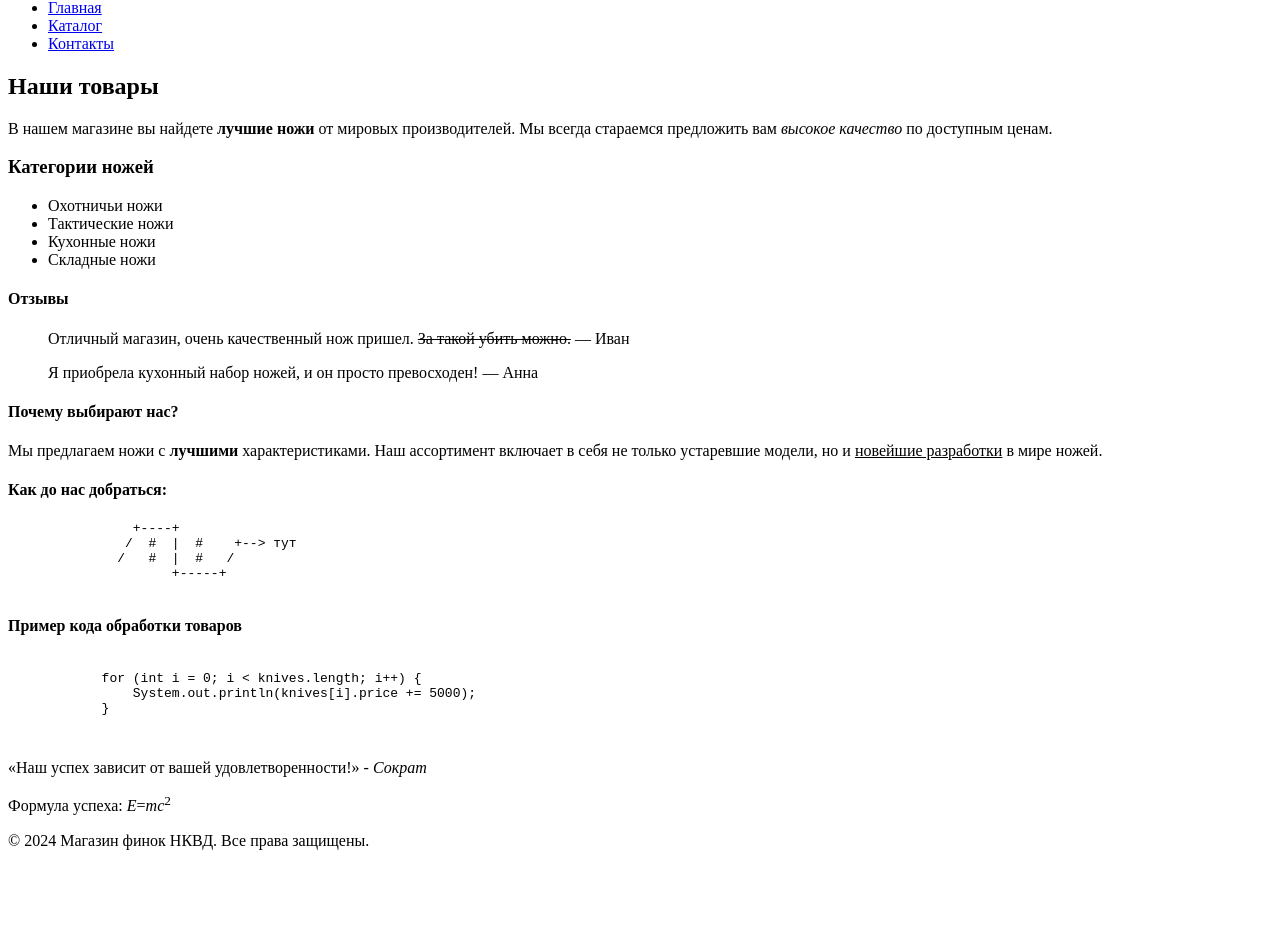
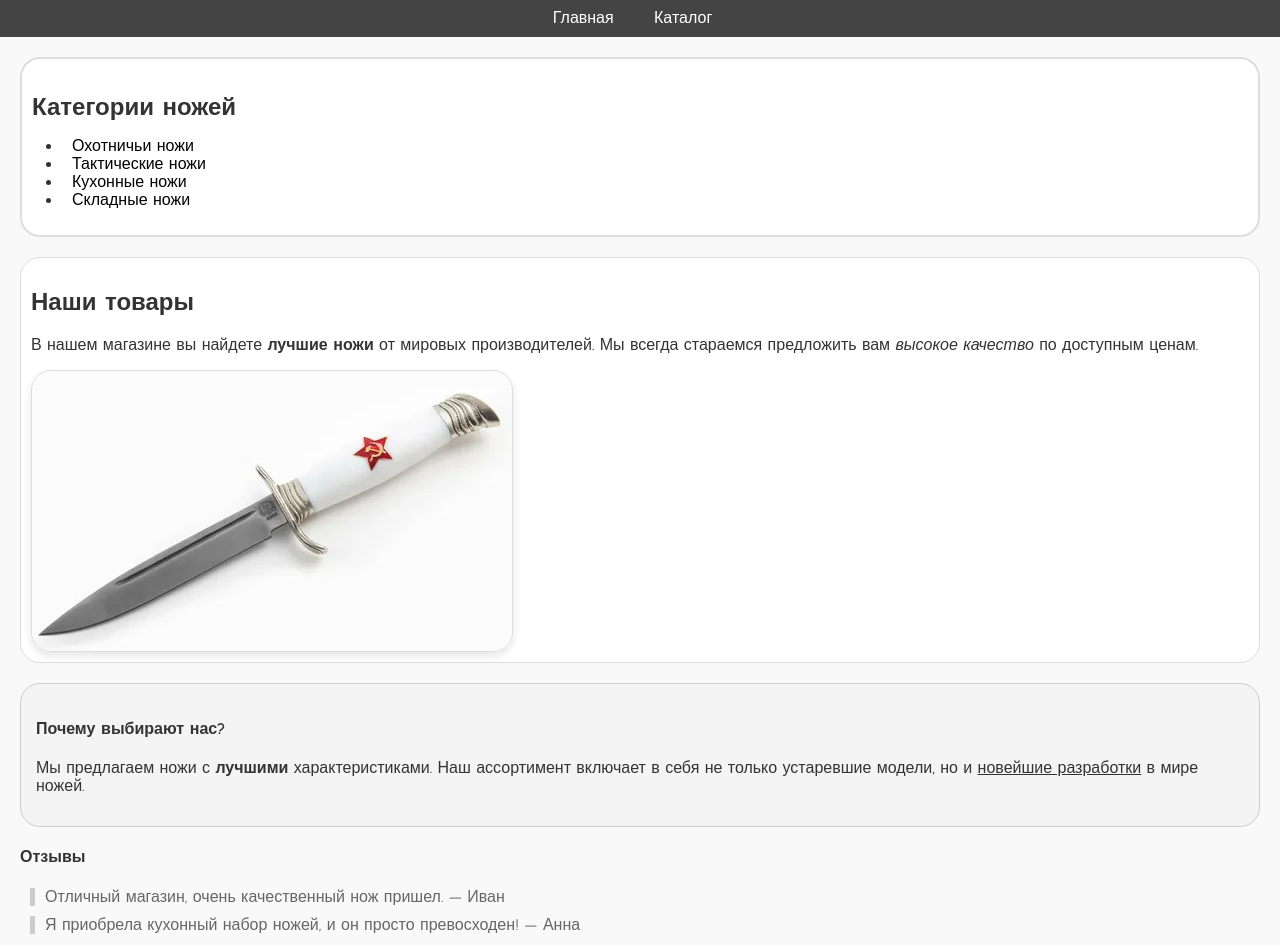
Before and after one commit to Coba4kaa/front-end, a plain HTML site: page htmls/index.html in a window 1280 px wide. Shown: the part 81-1026 px from the top of the page. Before the commit the page ends 947 px from the top, so only its background shows below. Drawn offline with Linux system fonts and the light colour scheme.

Commit message:
first commit

```diff
--- a/htmls/index.html
+++ b/htmls/index.html
@@ -5,89 +5,78 @@
     <meta name="keywords" content="интернет-магазин, ножи, продажа ножей, купить нож">
     <meta name="description" content="Интернет-магазин по продаже ножей. Широкий ассортимент и отличные цены.">
     <title>Магазин финок НКВД</title>
+    <link rel="stylesheet" href="/styles/styles.css">
 </head>
 <body>
 <!-- Шапка сайта -->
-<header>
-    <h1>Добро пожаловать в наш магазин финок НКВД</h1>
-    <nav>
+<header class="header">
+    <h1 class="header__title">Магазин финок НКВД</h1>
+    <nav class="header__nav">
         <ul>
             <li><a href="index.html">Главная</a></li>
             <li><a href="catalog.html">Каталог</a></li>
-            <li><a href="contacts.html">Контакты</a></li>
         </ul>
     </nav>
 </header>
 
 <!-- Основная часть -->
-<main>
+<main class="main">
+    <!-- Категории ножей -->
+    <section class="main__category">
+        <h3 class="main__category-title">Категории ножей</h3>
+        <ul>
+            <li><a href="#">Охотничьи ножи</a></li>
+            <li><a href="#">Тактические ножи</a></li>
+            <li><a href="#">Кухонные ножи</a></li>
+            <li><a href="#">Складные ножи</a></li>
+        </ul>
+    </section>
+
     <!-- Секция товаров -->
-    <section>
+    <section class="main__product">
         <h2>Наши товары</h2>
         <p>В нашем магазине вы найдете <strong>лучшие ножи</strong> от мировых производителей. Мы всегда стараемся
             предложить вам <em>высокое качество</em> по доступным ценам.</p>
+        <img class="main__product-image" src="/images/knife.webp" alt="Нож">
     </section>
 
-    <!-- Категории ножей -->
-    <section>
-        <h3>Категории ножей</h3>
-        <ul>
-            <li>Охотничьи ножи</li>
-            <li>Тактические ножи</li>
-            <li>Кухонные ножи</li>
-            <li>Складные ножи</li>
-        </ul>
-    </section>
+    <!-- Преимущества магазина -->
+    <article class="article__advantages">
+        <h4>Почему выбирают нас?</h4>
+        <p>Мы предлагаем ножи с <strong>лучшими</strong> характеристиками. Наш ассортимент включает в себя не только
+            устаревшие модели, но и <ins>новейшие разработки</ins> в мире ножей.</p>
+    </article>
 
     <!-- Отзывы покупателей -->
-    <aside>
+    <aside class="aside__reviews">
         <h4>Отзывы</h4>
-        <blockquote>Отличный магазин, очень качественный нож пришел. <del>За такой убить можно.</del> — Иван</blockquote>
+        <blockquote>Отличный магазин, очень качественный нож пришел. — Иван</blockquote>
         <blockquote>Я приобрела кухонный набор ножей, и он просто превосходен! — Анна</blockquote>
     </aside>
 
-    <!-- Преимущества магазина -->
-    <article>
-        <h4>Почему выбирают нас?</h4>
-        <p>Мы предлагаем ножи с <strong>лучшими</strong> характеристиками. Наш ассортимент включает в себя не только устаревшие модели, но и
-            <ins>новейшие разработки</ins>
-            в мире ножей.
-        </p>
-    </article>
-
     <!-- Карта -->
-    <section>
+    <section class="main__map">
         <h4>Как до нас добраться:</h4>
         <pre>
                 +----+
                /  #  |  #    +--> тут
               /   #  |  #   /
                      +-----+
-            </pre>
-    </section>
-
-    <!-- Код -->
-    <section>
-        <h4>Пример кода обработки товаров</h4>
-        <pre>
-            <code>
-            for (int i = 0; i < knives.length; i++) {
-                System.out.println(knives[i].price += 5000);
-            }
-            </code>
         </pre>
     </section>
 
-    <!-- Цитата и формула успеха -->
-    <section>
-        <q>Наш успех зависит от вашей удовлетворенности!</q>
-        <cite> - Сократ</cite>
-        <p>Формула успеха: <em>E</em>=<em>mc</em><sup>2</sup></p>
+    <!-- Контакты -->
+    <section class="main__contacts">
+        <h4 class="main__contacts-title">Как с нами связаться</h4>
+        <ul>
+            <li>Телеграмм: @FinkiNKVD</li>
+            <li>Номер телефона: 19-37</li>
+        </ul>
     </section>
 </main>
 
 <!-- Подвал -->
-<footer>
+<footer class="footer">
     <p>&copy; 2024 Магазин финок НКВД. Все права защищены.</p>
 </footer>
 </body>
--- /dev/null
+++ b/styles/styles.css
@@ -0,0 +1,134 @@
+/* Общие стили */
+body {
+    font-family: 'Comic Sans MS', sans-serif;
+    background-color: #f9f9f9;
+    margin: 0;
+    padding: 0;
+    color: #333;
+}
+
+/* Шапка */
+.header {
+    background-color: #444;
+    color: white;
+    padding: 10px;
+    text-align: center;
+}
+
+.header__nav ul {
+    list-style: none;
+    padding: 0;
+    margin: 10px 0 0;
+}
+
+.header__nav li {
+    display: inline;
+    margin-right: 15px;
+}
+
+.header__nav a {
+    color: white;
+    text-decoration: none;
+    padding: 5px 10px;
+    border-radius: 20px;
+}
+
+.header__nav a:hover {
+    background-color: #666;
+}
+
+/* Основная часть */
+.main {
+    padding: 20px;
+}
+
+.main__category {
+    background-color: #fff;
+    border: 2px solid #ddd;
+    margin-bottom: 20px;
+    padding: 10px;
+    border-radius: 20px;
+}
+
+.main__category a {
+    color: black;
+    text-decoration: none;
+    padding: 2px 10px;
+}
+
+.main__category a:hover {
+    background-color: #ddd;
+    border-radius: 20px;
+}
+
+.main__category-title {
+    font-size: 1.5em;
+    margin-bottom: 10px;
+}
+
+ul {
+    padding-left: 30px;
+}
+
+.main__product {
+    background-color: #fff;
+    border: 1px solid #ddd;
+    padding: 10px;
+    margin-bottom: 20px;
+    border-radius: 20px;
+}
+
+.main__product-image {
+    display: block;
+    margin-top: 10px;
+    max-width: 100%;
+    height: auto;
+    border: 1px solid #ddd;
+    border-radius: 20px;
+    box-shadow: 0 4px 8px rgba(0, 0, 0, 0.1);
+}
+
+/* Преимущества */
+.article__advantages {
+    background-color: #f4f4f4;
+    border: 1px solid #ccc;
+    padding: 15px;
+    margin-bottom: 20px;
+    border-radius: 20px;
+}
+
+/* Отзывы */
+.aside__reviews blockquote {
+    border-left: 5px solid #ccc;
+    padding-left: 10px;
+    margin: 10px;
+    color: #666;
+}
+
+.aside__reviews {
+    margin-bottom: 20px;
+}
+
+/* Карта */
+.main__map {
+    background-color: #eee;
+    padding: 10px;
+    border-radius: 20px;
+    margin-bottom: 20px;
+}
+
+/* Контакты */
+.main__contacts {
+    background-color: #fff;
+    border: 1px solid #ddd;
+    padding: 10px;
+    border-radius: 20px;
+}
+
+/* Подвал */
+.footer {
+    background-color: #444;
+    color: white;
+    text-align: center;
+    padding: 10px;
+}
```
Also changed, not shown: htmls/catalog.html (+0 -1 lines), htmls/contacts.html (deleted, +0 -29 lines), README.md, images/knife.webp (added).
